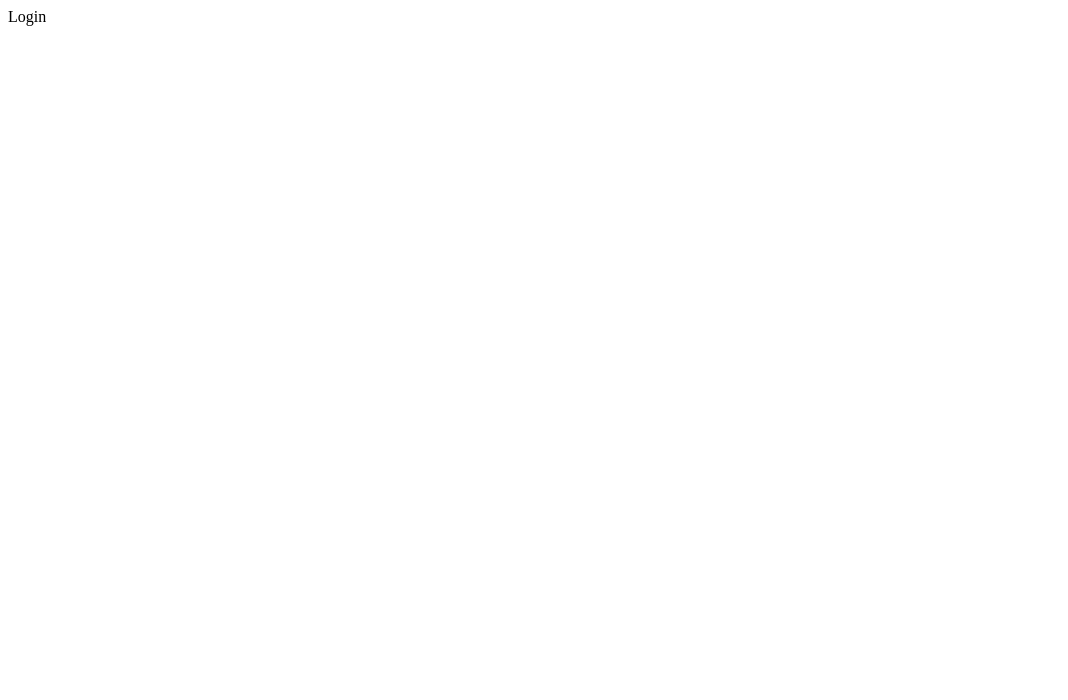
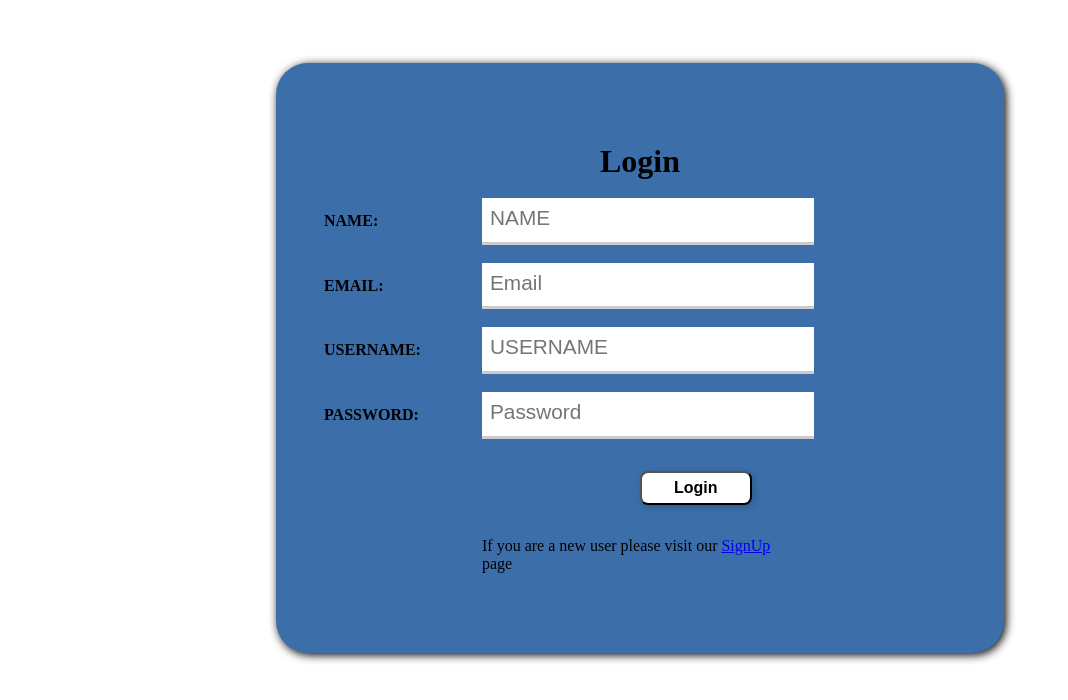
Before and after one commit to davey4/petsagram, a React (Create React App) app in the folder client/: page /login in a window 1280 px wide. Shown: the top 700 px of the page, without its empty margins (0-1068 px from the left). Built offline with nearby package versions, Linux system fonts and the light colour scheme.

Commit message:
login page

```diff
--- a/client/src/App.js
+++ b/client/src/App.js
@@ -1,5 +1,6 @@
 import Router from "./components/Router";
 import "./styles/Headers.css";
+import "./styles/Global.css";
 
 function App() {
   return (
--- a/client/src/pages/Login.js
+++ b/client/src/pages/Login.js
@@ -1,9 +1,90 @@
-import React from "react";
+import React, { useState } from "react";
+import { Link } from "react-router-dom";
+import TextInput from "../components/TextInput";
+import "../styles/Login.css";
 
 const Login = () => {
+  const [name, setName] = useState("");
+  const [email, setEmail] = useState("");
+  const [userName, setUserName] = useState("");
+  const [password, setPassword] = useState("");
+  const [formError, setFormError] = useState(false);
+
+  const handleChange = ({ target }) => {
+    switch (true) {
+      case target.name === "name":
+        setName(target.value);
+        break;
+      case target.name === "email":
+        setEmail(target.value);
+        break;
+      case target.name === "userName":
+        setUserName(target.value);
+        break;
+      case target.name === "password":
+        setPassword(target.value);
+        break;
+      default:
+        break;
+    }
+  };
+
+  const handleSubmit = async (e) => {
+    e.preventDefault();
+    try {
+    } catch (error) {
+      throw error;
+    }
+  };
+
   return (
-    <section>
-      <div>Login</div>
+    <section className="login">
+      <form onSubmit={handleSubmit}>
+        <h3>Login</h3>
+        <TextInput
+          placeholder="NAME"
+          title="NAME"
+          name="name"
+          type="text"
+          value={name}
+          onChange={handleChange}
+        />
+        <TextInput
+          placeholder="Email"
+          title="EMAIL"
+          name="email"
+          type="email"
+          value={email}
+          onChange={handleChange}
+        />
+        <TextInput
+          placeholder="USERNAME"
+          title="USERNAME"
+          name="userName"
+          type="text"
+          value={userName}
+          onChange={handleChange}
+        />
+        <TextInput
+          placeholder="Password"
+          title="PASSWORD"
+          name="password"
+          value={password}
+          type="password"
+          onChange={handleChange}
+        />
+        <button type="submit">Login</button>
+        {formError ? (
+          <p>
+            Couldn't find a matching Email and/or Password please enter a
+            registered email/password or
+          </p>
+        ) : null}
+        <p>
+          If you are a new user please visit our{" "}
+          {<Link to="/register">SignUp</Link>} page
+        </p>
+      </form>
     </section>
   );
 };
--- /dev/null
+++ b/client/src/styles/Global.css
@@ -0,0 +1,51 @@
+form input,
+form textarea {
+  border: none;
+  border-bottom: 3px solid rgba(0, 0, 0, 0.2);
+  padding: 0.8em 0.5em;
+  transition: all 0.2s;
+  font-size: 1.3rem;
+}
+
+input:active,
+input:focus,
+textarea:active,
+textarea:focus {
+  outline: none;
+  border-color: #3c6faa;
+}
+
+input::placeholder,
+textarea::placeholder {
+  font-size: 1.3rem;
+  transition: all 0.2s;
+}
+input:active::placeholder,
+input:focus::placeholder,
+textarea:active::placeholder,
+textarea:focus::placeholder {
+  color: rgba(0, 0, 0, 0.2);
+}
+button {
+  background-color: white;
+  padding: 0.4em 2em;
+  border-radius: 0.5em;
+  color: black;
+  font-weight: 700;
+  box-shadow: 2px 2px 10px rgba(0, 0, 0, 0.2);
+  transition: all 0.2s ease;
+  cursor: pointer;
+}
+.flex {
+  display: flexbox;
+  flex-direction: column;
+}
+.text-input {
+  justify-content: center;
+  align-items: center;
+}
+.text-title {
+  font-weight: 650;
+  width: 2em;
+  margin-bottom: -4em;
+}
--- /dev/null
+++ b/client/src/styles/Login.css
@@ -0,0 +1,44 @@
+.signup,
+.login,
+.profile,
+.center {
+  display: flex;
+  width: 100%;
+  justify-content: center;
+  align-items: center;
+  margin-top: 5%;
+  padding: 0;
+}
+
+.signup form,
+.login form,
+.profile form {
+  justify-content: center;
+  background-color: #3c6faa;
+  box-shadow: 2px 2px 10px black;
+  border-radius: 2em;
+  height: 100%;
+  width: 50%;
+  padding: 3em;
+}
+
+.signup form input,
+.login form input,
+.profile form input {
+  justify-self: center;
+  margin: 2em 0 2em 25%;
+  font-size: 1em;
+  width: 50%;
+}
+
+.signup form button,
+.login form button,
+.profile form button {
+  font-size: 1em;
+  margin-left: 50%;
+}
+.signup form p,
+.login form p,
+.profile form p {
+  margin: 2em 25%;
+}
```
Also changed, not shown: 1 other file (tests, documents, lock files or other folders).
